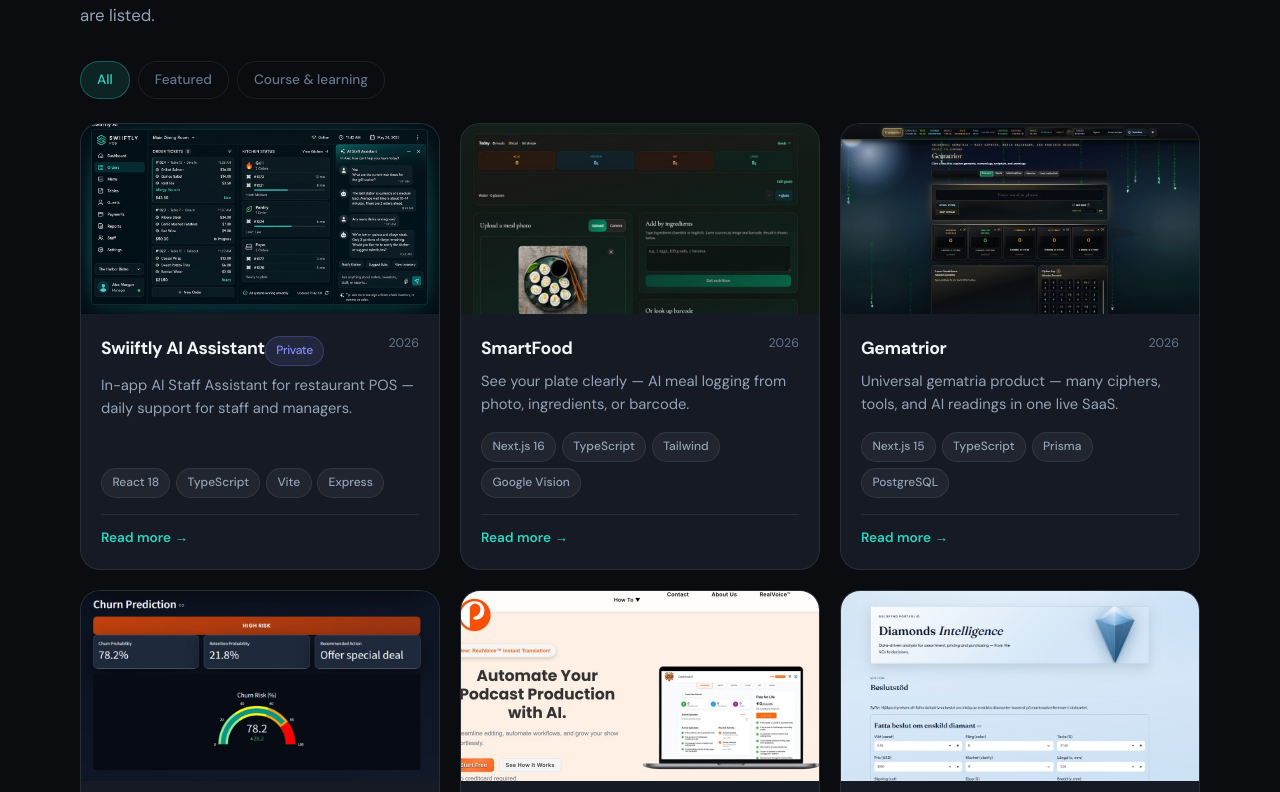
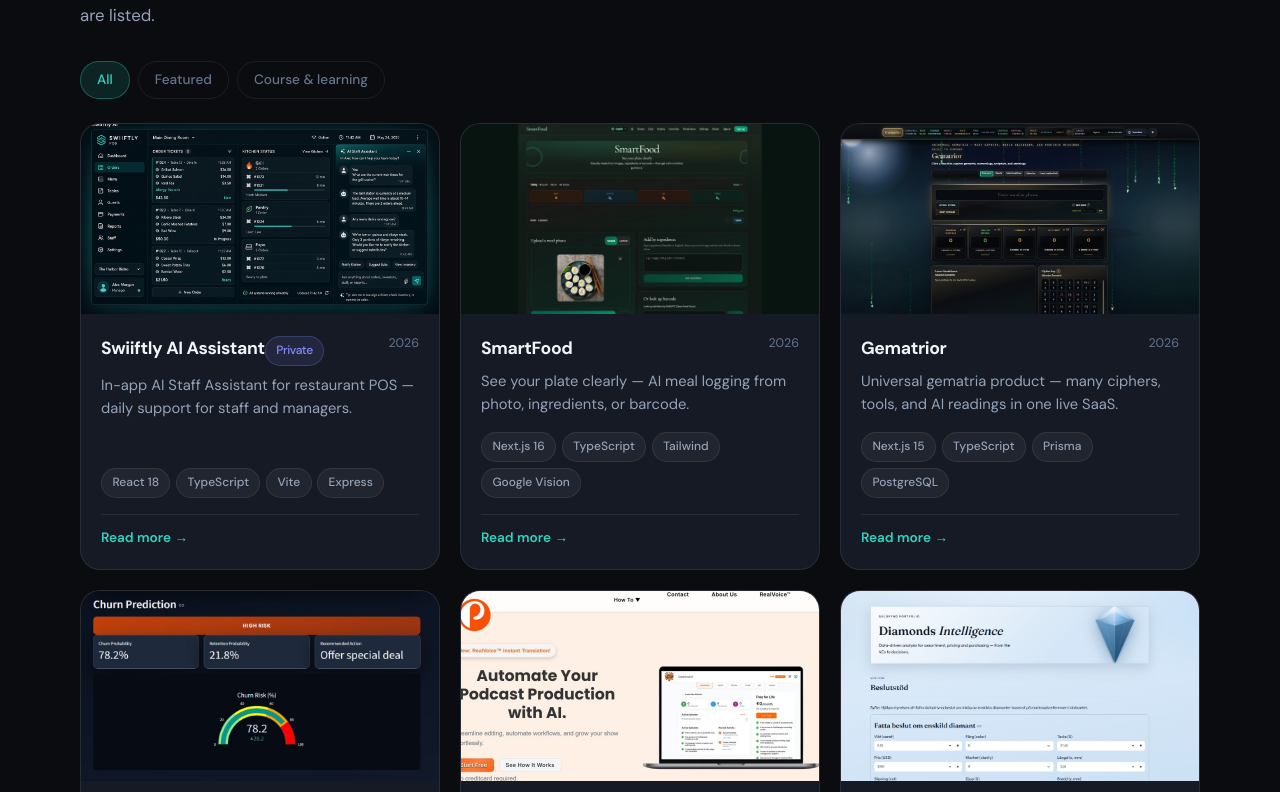
Before and after one commit to editorjakupi/portfolio, a React (Vite) app: page / in a window 1280 px wide. Shown: the part 1828-2620 px from the top of the page. Built offline with nearby package versions, Linux system fonts and the light colour scheme.

Commit message:
Refresh SmartFood banner to show hero and meal logging UI.

```diff
--- a/src/data/projects.ts
+++ b/src/data/projects.ts
@@ -30,7 +30,7 @@ const ph = (color: string, text: string) =>
   `https://placehold.co/800x420/${color}/f8fafc?text=${encodeURIComponent(text)}&font=dm-sans`;
 
 /** Prefer a local banner when present; otherwise colored placeholder. */
-const BANNER_VERSION = '6';
+const BANNER_VERSION = '5';
 
 const bannerIds = new Set([
   'gematrior',
```
Also changed, not shown: public/project-banners/smartfood.png.
